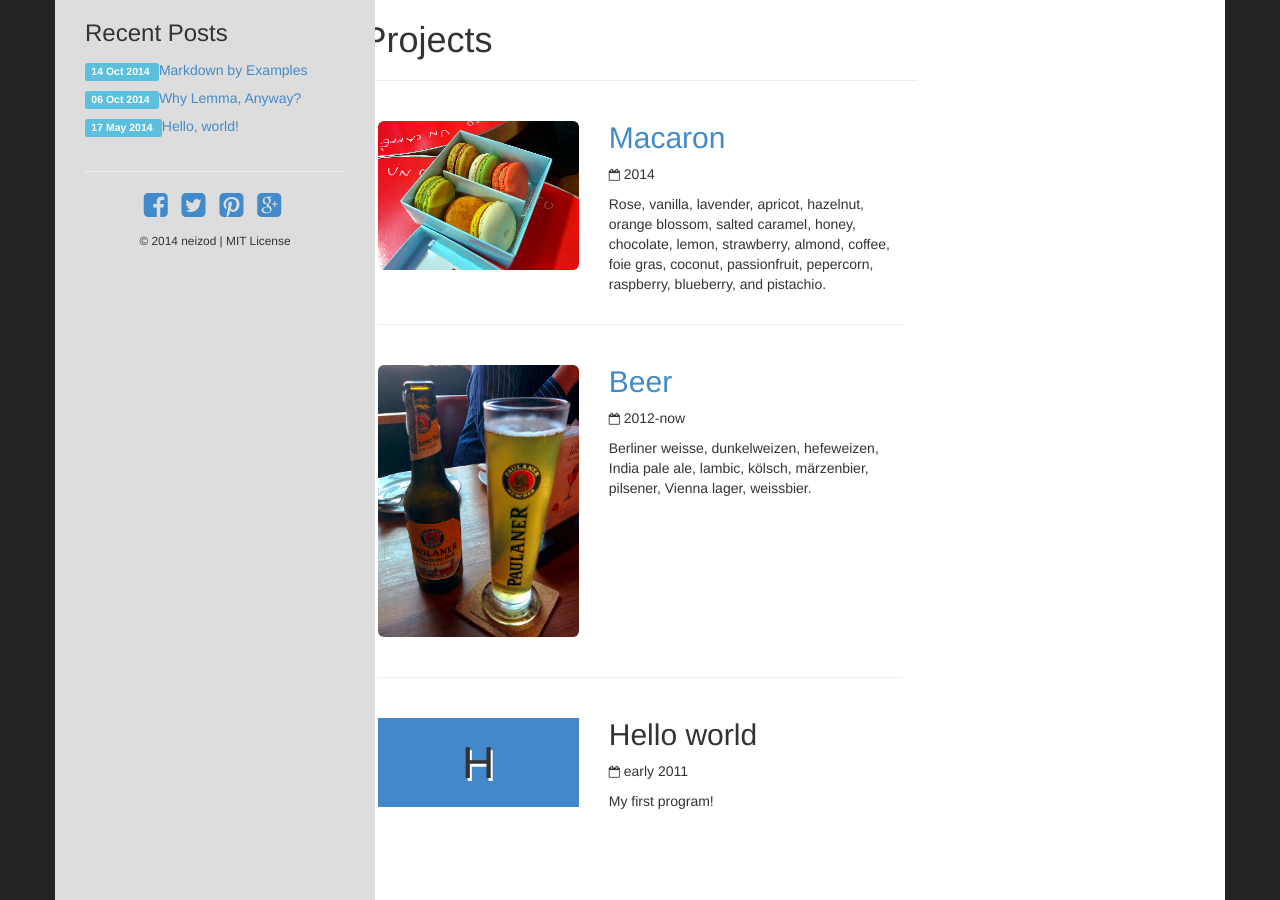
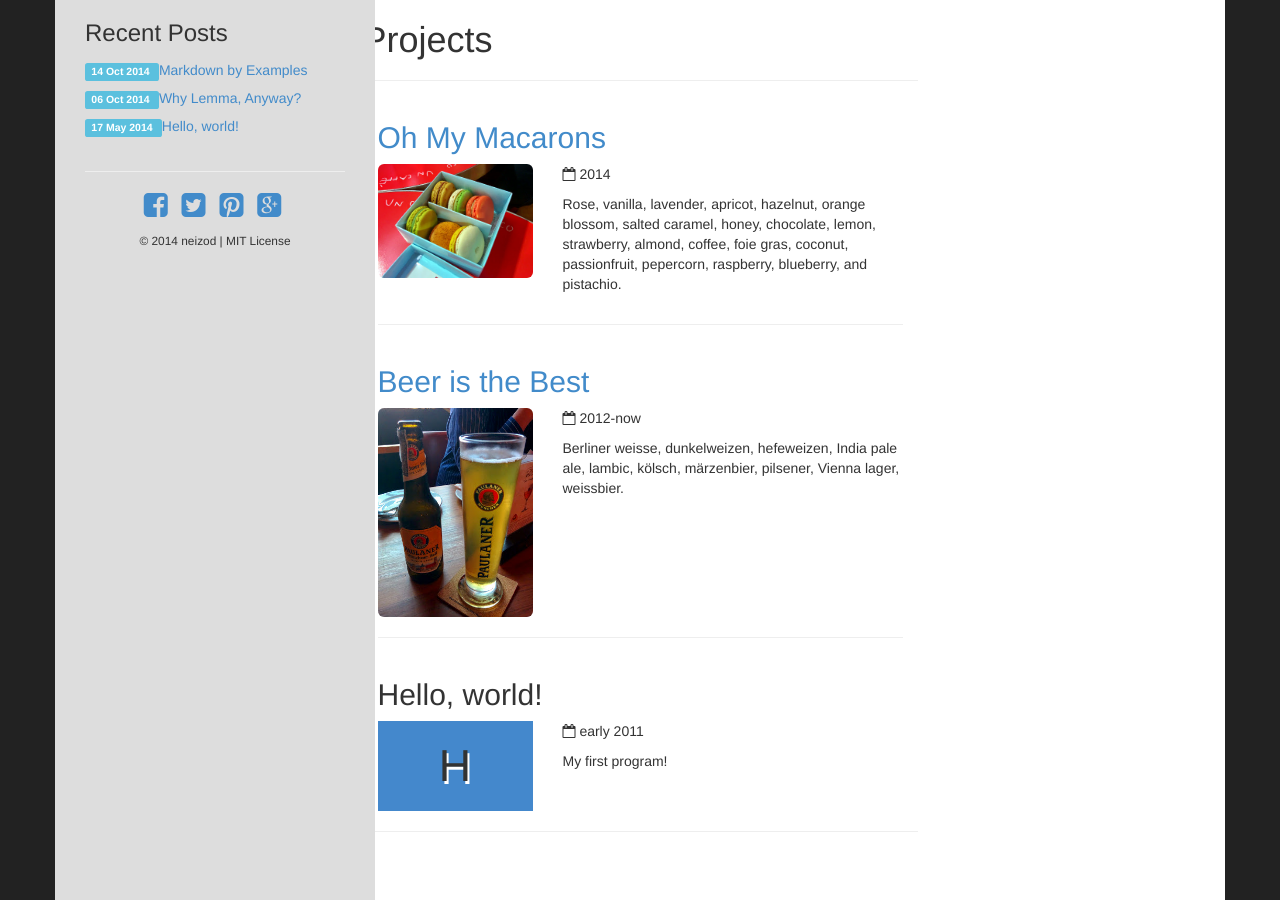
Before and after one commit to neizod/lemma-theme, a Jekyll site: the page built from projects.html, in a window 1280 px wide. Built offline with Jekyll 4.4.1, drawn with Linux system fonts in a browser that asks for light colours; Markdown is read by kramdown in place of the engine named in the settings.

Commit message:
[ui] redesign project page.

```diff
--- a/_data/projects.yaml
+++ b/_data/projects.yaml
@@ -1,4 +1,4 @@
-- name: Macaron
+- name: Oh My Macarons
   url: https://en.wikipedia.org/wiki/Macaron
   date: 2014
   thumbnail: /images/macaron.jpg
@@ -6,13 +6,13 @@
     Rose, vanilla, lavender, apricot, hazelnut, orange blossom, salted caramel,
     honey, chocolate, lemon, strawberry, almond, coffee, foie gras, coconut,
     passionfruit, pepercorn, raspberry, blueberry, and pistachio.
-- name: Beer
+- name: Beer is the Best
   url: https://en.wikipedia.org/wiki/Beer
   date: 2012-now
   thumbnail: /images/beer.jpg
   desc: >
     Berliner weisse, dunkelweizen, hefeweizen, India pale ale, lambic, kölsch,
     märzenbier, pilsener, Vienna lager, weissbier.
-- name: Hello world
+- name: Hello, world!
   date: early 2011
   desc: My first program!
--- a/css/main.sass
+++ b/css/main.sass
@@ -17,10 +17,8 @@ div.figure
     p img
         max-width: 100%
 
-img.img-margin
-    margin: $line-height-computed 0
-
 h1.poorman-thumbnail
+    margin: 0
     font-size: 320%
     line-height: 2.0
     text-shadow: 2px 3px #fff
--- a/projects.html
+++ b/projects.html
@@ -4,7 +4,15 @@ title: Projects
 
 <div class="row-fluid">
 {% for project in site.data.projects %}
-  <div class="col-xs-12 col-sm-5">
+  <div class="col-xs-12">
+    {% if project.url %}
+      <h2><a href="{{ project.url }}">{{ project.name }}</a></h2>
+    {% else %}
+      <h2>{{ project.name }}</h2>
+    {% endif %}
+  </div>
+  <div class="clearfix"></div>
+  <div class="col-xs-4">
     <div class="text-center">
     {% if project.thumbnail %}
       {% if project.thumbnail contains "//" %}
@@ -12,7 +20,7 @@ title: Projects
       {% else %}
         {% capture thumbnail %}{{ project.thumbnail | prepend: site.baseurl }}{% endcapture %}
       {% endif %}
-      <img class="img-responsive img-rounded img-margin" src="{{ thumbnail }}">
+      <img class="img-responsive img-rounded" src="{{ thumbnail }}">
     {% else %}
       <h1 class="poorman-thumbnail"
           style="background: {% cycle 'c': "#48c", "#fa4", "#5b5", "#d54" %};">
@@ -21,20 +29,16 @@ title: Projects
     {% endif %}
     </div>
   </div>
-  <div class="col-xs-12 col-sm-7">
-    {% if project.url %}
-      <h2><a href="{{ project.url }}">{{ project.name }}</a></h2>
-    {% else %}
-      <h2>{{ project.name }}</h2>
-    {% endif %}
+  <div class="col-xs-8">
     {% if project.date %}
-      <p><small><i class="fa fa-calendar-o"></i></small> {{ project.date }}</p>
+      <p><i class="fa fa-calendar-o"></i> {{ project.date }}</p>
     {% endif %}
     <p>{{ project.desc }}</p>
   </div>
+  <div class="clearfix"></div>
   {% unless forloop.last %}
-  <div class="clearfix"></div>
   <div class="col-xs-12"><hr /></div>
   {% endunless %}
 {% endfor %}
 </div>
+<hr />
```
